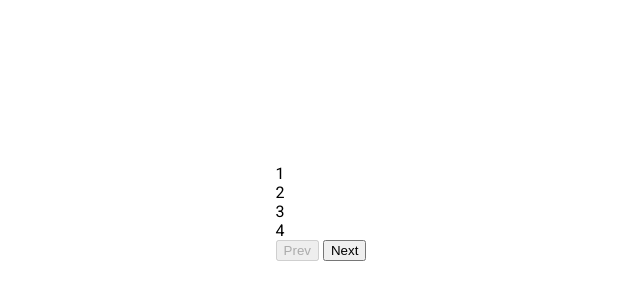
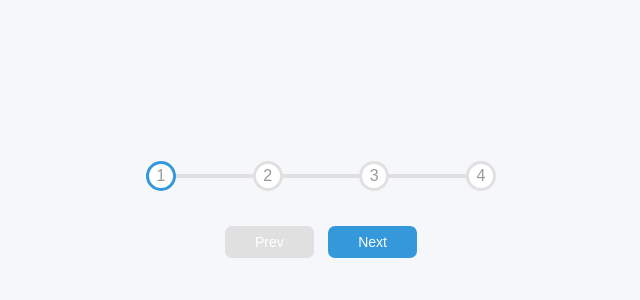
Before and after one commit to TaiwoDM/50-days-50-projects-with-Traversy, a plain HTML site: page 02-progress-steps/index.html in a window 1280 px wide. Shown: the part 188-488 px from the top of the page, without its empty margins (319-959 px from the left). Drawn offline with Linux system fonts and the light colour scheme; a web font is replaced by a local one.

Commit message:
markup and styling for project 2

```diff
--- a/02-progress-steps/style.css
+++ b/02-progress-steps/style.css
@@ -1,16 +1,100 @@
-@import url('https://fonts.googleapis.com/css2?family=Roboto:wght@400;700&display=swap');
+@import url('https://fonts.googleapis.com/css2?family=Muli:wght@400;700&display=swap');
 
-*{
+* {
   box-sizing: border-box;
 }
 
-body{
-    font-family: 'Roboto', sans-serif;
+body {
+  background-color: #f6f7fb;
+  font-family: 'Muli', sans-serif;
   margin: 0;
   display: flex;
-    flex-direction: column;
   align-items: center;
   height: 100vh;
   overflow: hidden;
   justify-content: center;
 }
+
+.container {
+  text-align: center;
+}
+
+.progress-container {
+  display: flex;
+  justify-content: space-between;
+  position: relative;
+  margin-bottom: 30px;
+  max-width: 100%;
+  width: 350px;
+}
+
+.progress-container::before {
+  content: '';
+  position: absolute;
+  top: 50%;
+  left: 0;
+  background-color: #e0e0e0;
+  height: 4px;
+  width: 100%;
+  transform: translate(0, -50%);
+  z-index: -1;
+}
+
+.progress {
+  position: absolute;
+  top: 50%;
+  left: 0;
+  background-color: #3498db;
+  height: 4px;
+  width: 0%;
+  transform: translate(0, -50%);
+  z-index: -1;
+  transition: 0.4s ease;
+}
+
+.circle {
+  background-color: #fff;
+  color: #999;
+  height: 30px;
+  width: 30px;
+  border-radius: 50%;
+  display: flex;
+  align-items: center;
+  justify-content: center;
+  border: 3px solid #e0e0e0;
+  transition: 0.4s ease;
+}
+
+.circle.active {
+  border-color: #3498db;
+}
+
+.btn {
+  background-color: #3498db;
+  color: #fff;
+  font-size: 14px;
+  border: 0;
+  border-radius: 7px;
+  padding: 8px 30px;
+  margin: 5px;
+  font-family: inherit;
+  cursor: pointer;
+}
+
+.btn:hover {
+  background-color: #999;
+}
+
+.btn:active {
+  transform: scale(0.98);
+}
+
+.btn:focus {
+  outline: 0;
+}
+
+.btn:disabled {
+  background-color: #e0e0e0;
+  cursor: not-allowed;
+  transform: none;
+}
```
Lines whose indentation alone changed are shown as unchanged.
